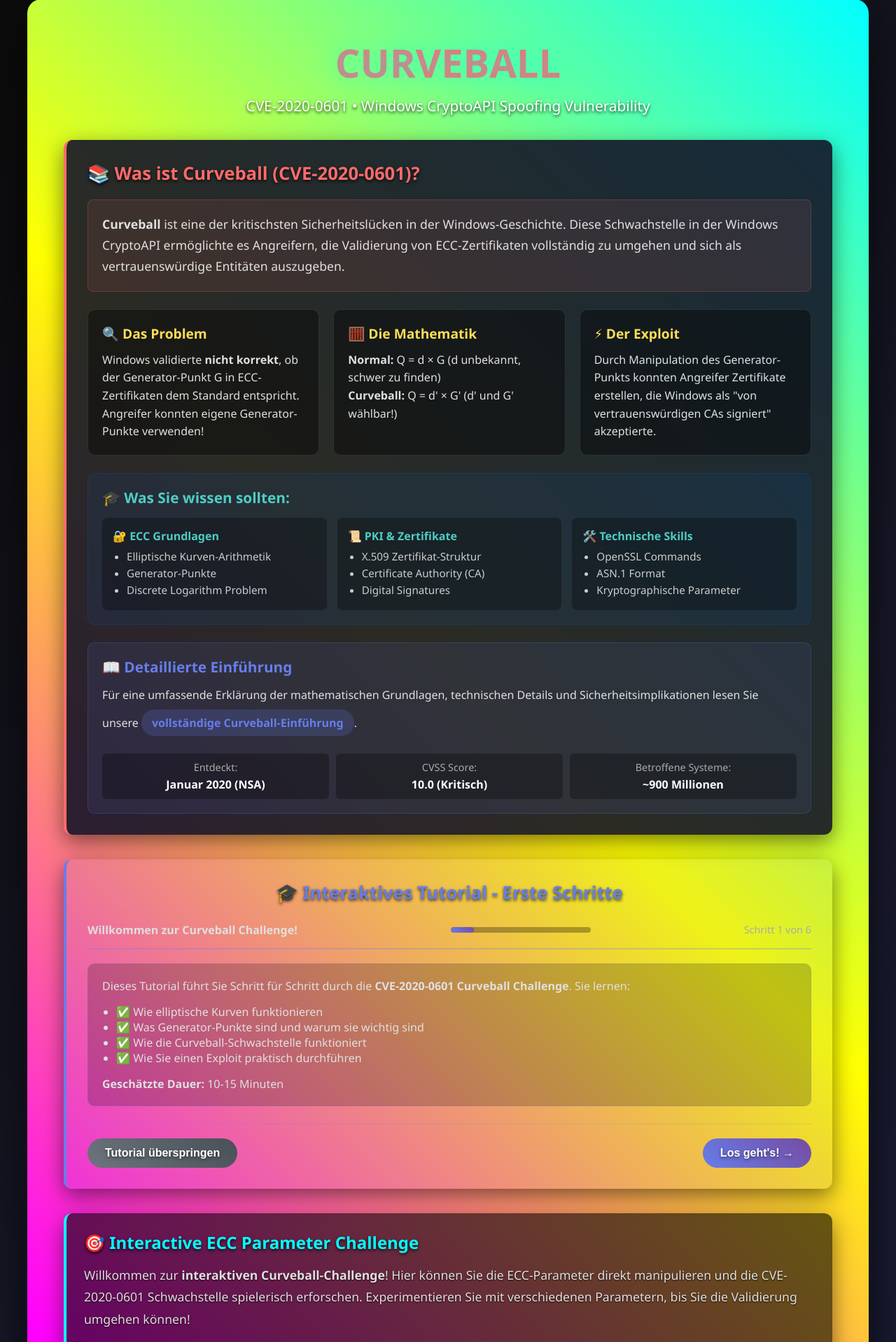
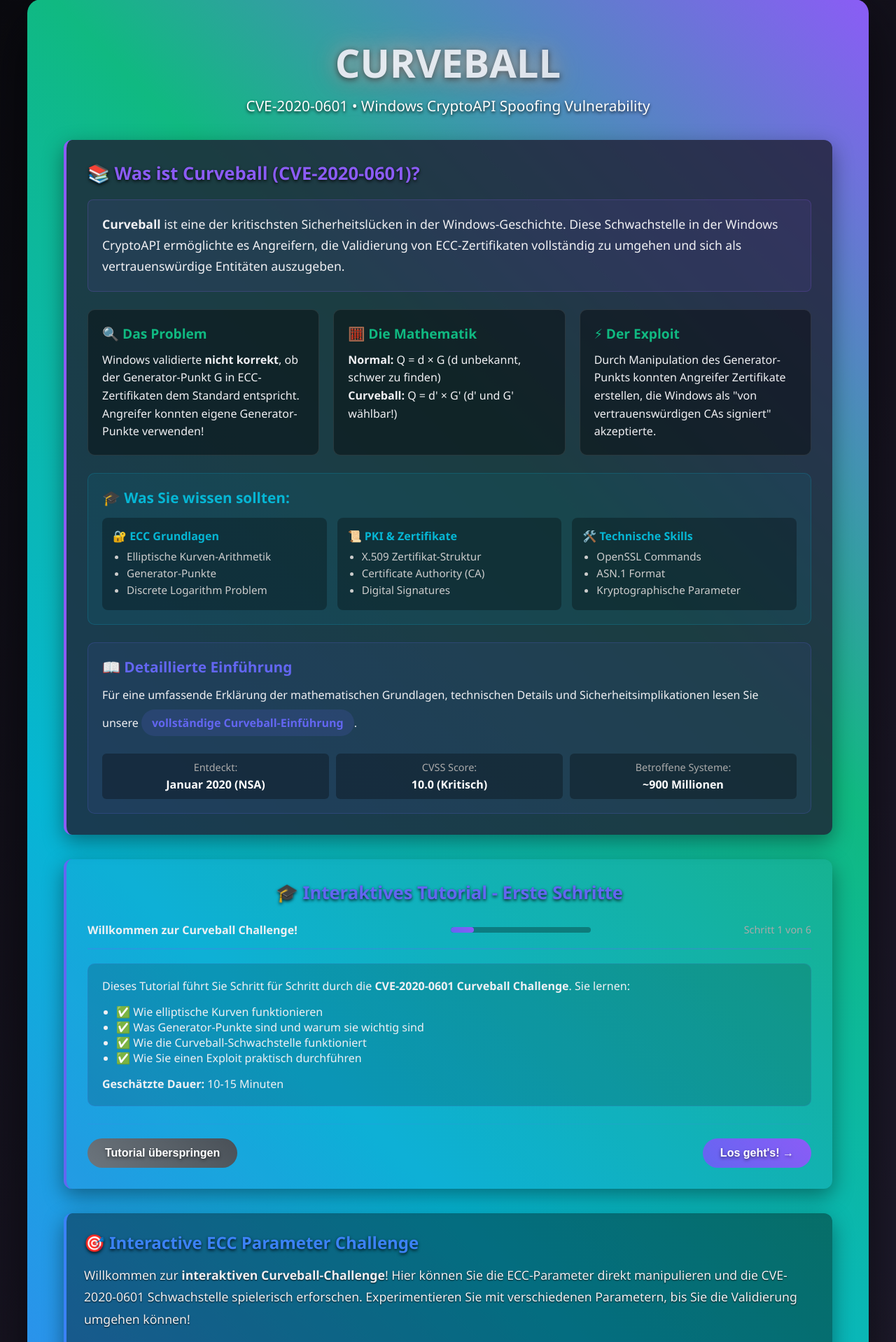
Before and after one commit to crnnr/SS25-Kryptologie2, a Flask app: page / in a window 1280 px wide. Shown: the top 1918 px of the page at 70% size. Run offline with Flask 3, Linux system fonts and the light colour scheme.

Commit message:
adjust docs and design of webpage

```diff
--- a/curveball-ctf/webserver/static/css/style.css
+++ b/curveball-ctf/webserver/static/css/style.css
@@ -6,9 +6,9 @@
 
 body {
     font-family: 'Segoe UI', Tahoma, Geneva, Verdana, sans-serif;
-    background: linear-gradient(135deg, #0c0c0c 0%, #1a1a2e 50%, #16213e 100%);
+    background: linear-gradient(135deg, #0a0a0f 0%, #1a1625 50%, #252438 100%);
     min-height: 100vh;
-    color: #e0e0e0;
+    color: #f0f0f3;
     display: flex;
     align-items: center;
     justify-content: center;
@@ -45,15 +45,15 @@
 }
 
 .container {
-    background: rgba(15, 15, 35, 0.95);
-    backdrop-filter: blur(15px);
-    border: 1px solid rgba(0, 255, 255, 0.3);
+    background: rgba(30, 30, 45, 0.85);
+    backdrop-filter: blur(20px);
+    border: 1px solid rgba(139, 92, 246, 0.25);
     border-radius: 25px;
     padding: 50px;
     max-width: 1200px;
     width: 95%;
-    box-shadow: 0 25px 80px rgba(0, 0, 0, 0.7),
-                0 0 0 1px rgba(255, 255, 255, 0.15) inset;
+    box-shadow: 0 25px 80px rgba(0, 0, 0, 0.6),
+                0 0 0 1px rgba(255, 255, 255, 0.08) inset;
     position: relative;
     text-align: center;
 }
@@ -65,7 +65,7 @@
     left: -2px;
     right: -2px;
     bottom: -2px;
-    background: linear-gradient(45deg, #00ffff, #ff00ff, #ffff00, #00ffff);
+    background: linear-gradient(45deg, #8b5cf6, #3b82f6, #06b6d4, #10b981, #8b5cf6);
     border-radius: 20px;
     z-index: -1;
     animation: borderGlow 3s linear infinite;
@@ -80,14 +80,15 @@
 .logo {
     font-size: 3.5rem;
     font-weight: bold;
-    background: linear-gradient(45deg, #00ffff, #ff6b6b, #4ecdc4);
+    background: linear-gradient(45deg, #ffffff, #e2e8f0, #cbd5e1, #94a3b8);
     background-size: 200% 200%;
     -webkit-background-clip: text;
     -webkit-text-fill-color: transparent;
     background-clip: text;
     animation: gradientShift 4s ease infinite;
     margin-bottom: 10px;
-    text-shadow: 0 0 30px rgba(0, 255, 255, 0.5);
+    text-shadow: 0 0 30px rgba(255, 255, 255, 0.8), 0 0 60px rgba(255, 255, 255, 0.4);
+    filter: drop-shadow(0 2px 4px rgba(0, 0, 0, 0.9));
 }
 
 @keyframes gradientShift {
@@ -105,17 +106,17 @@
 }
 
 .challenge-info {
-    background: rgba(0, 0, 0, 0.6);
-    border-left: 4px solid #00ffff;
+    background: rgba(0, 0, 0, 0.4);
+    border-left: 4px solid #3b82f6;
     padding: 25px;
     margin: 35px 0;
     border-radius: 12px;
     text-align: left;
-    box-shadow: 0 10px 30px rgba(0, 0, 0, 0.5);
+    box-shadow: 0 10px 30px rgba(0, 0, 0, 0.4);
 }
 
 .challenge-info h3 {
-    color: #00ffff;
+    color: #3b82f6;
     margin-bottom: 15px;
     font-size: 1.5rem;
     text-shadow: 0 2px 4px rgba(0, 0, 0, 0.8);
@@ -123,38 +124,38 @@
 
 .challenge-info p {
     line-height: 1.8;
-    color: #e0e0e0;
+    color: #f0f0f3;
     font-size: 1.1rem;
     text-shadow: 0 1px 2px rgba(0, 0, 0, 0.8);
 }
 
 .introduction-section {
-    background: rgba(20, 20, 40, 0.9);
-    border-left: 4px solid #ff6b6b;
+    background: rgba(30, 30, 50, 0.8);
+    border-left: 4px solid #8b5cf6;
     padding: 30px;
     margin: 35px 0;
     border-radius: 12px;
     text-align: left;
-    box-shadow: 0 10px 30px rgba(0, 0, 0, 0.5);
+    box-shadow: 0 10px 30px rgba(0, 0, 0, 0.4);
 }
 
 .introduction-section h3 {
-    color: #ff6b6b;
+    color: #8b5cf6;
     margin-bottom: 20px;
     font-size: 1.6rem;
     text-shadow: 0 2px 4px rgba(0, 0, 0, 0.8);
 }
 
 .intro-content {
-    color: #e0e0e0;
+    color: #f0f0f3;
 }
 
 .intro-overview {
-    background: rgba(255, 107, 107, 0.1);
+    background: rgba(139, 92, 246, 0.08);
     padding: 20px;
     border-radius: 8px;
     margin-bottom: 25px;
-    border: 1px solid rgba(255, 107, 107, 0.2);
+    border: 1px solid rgba(139, 92, 246, 0.2);
 }
 
 .intro-overview p {
@@ -178,7 +179,7 @@
 }
 
 .detail-box h4 {
-    color: #ffdd57;
+    color: #10b981;
     margin-bottom: 12px;
     font-size: 1.2rem;
 }
@@ -192,13 +193,13 @@
 .knowledge-requirements {
     margin: 25px 0;
     padding: 20px;
-    background: rgba(0, 100, 200, 0.1);
+    background: rgba(6, 182, 212, 0.08);
     border-radius: 10px;
-    border: 1px solid rgba(0, 100, 200, 0.2);
+    border: 1px solid rgba(6, 182, 212, 0.2);
 }
 
 .knowledge-requirements h4 {
-    color: #4ecdc4;
+    color: #06b6d4;
     margin-bottom: 15px;
     font-size: 1.3rem;
 }
@@ -216,7 +217,7 @@
 }
 
 .knowledge-item strong {
-    color: #4ecdc4;
+    color: #06b6d4;
     display: block;
     margin-bottom: 8px;
 }
@@ -235,23 +236,23 @@
 .resources-section {
     margin-top: 25px;
     padding: 20px;
-    background: rgba(102, 126, 234, 0.1);
+    background: rgba(99, 102, 241, 0.08);
     border-radius: 10px;
-    border: 1px solid rgba(102, 126, 234, 0.2);
+    border: 1px solid rgba(99, 102, 241, 0.2);
 }
 
 .resources-section h4 {
-    color: #667eea;
+    color: #6366f1;
     margin-bottom: 15px;
     font-size: 1.3rem;
 }
 
 .resource-link {
-    color: #667eea;
+    color: #6366f1;
     text-decoration: none;
     font-weight: bold;
     padding: 8px 15px;
-    background: rgba(102, 126, 234, 0.2);
+    background: rgba(99, 102, 241, 0.15);
     border-radius: 20px;
     transition: all 0.3s ease;
     display: inline-block;
@@ -688,17 +689,17 @@
 
 /* Interactive Tutorial System */
 .tutorial-section {
-    background: rgba(102, 126, 234, 0.1);
-    border-left: 4px solid #667eea;
+    background: rgba(99, 102, 241, 0.08);
+    border-left: 4px solid #6366f1;
     padding: 30px;
     margin: 35px 0;
     border-radius: 12px;
     text-align: left;
-    box-shadow: 0 10px 30px rgba(0, 0, 0, 0.5);
+    box-shadow: 0 10px 30px rgba(0, 0, 0, 0.4);
 }
 
 .tutorial-section h3 {
-    color: #667eea;
+    color: #6366f1;
     margin-bottom: 25px;
     font-size: 1.6rem;
     text-shadow: 0 2px 4px rgba(0, 0, 0, 0.8);
@@ -731,7 +732,7 @@
     align-items: center;
     margin-bottom: 20px;
     padding-bottom: 15px;
-    border-bottom: 2px solid rgba(102, 126, 234, 0.3);
+    border-bottom: 2px solid rgba(99, 102, 241, 0.25);
 }
 
 .tutorial-progress {
@@ -744,7 +745,7 @@
 }
 
 .tutorial-progress-bar {
-    background: linear-gradient(45deg, #667eea, #764ba2);
+    background: linear-gradient(45deg, #6366f1, #8b5cf6);
     height: 100%;
     border-radius: 20px;
     width: 0%;
@@ -752,16 +753,16 @@
 }
 
 .tutorial-content {
-    background: rgba(0, 0, 0, 0.2);
+    background: rgba(0, 0, 0, 0.15);
     padding: 20px;
     border-radius: 10px;
     margin: 20px 0;
-    border: 1px solid rgba(102, 126, 234, 0.2);
+    border: 1px solid rgba(99, 102, 241, 0.15);
 }
 
 .tutorial-example {
-    background: rgba(78, 205, 196, 0.1);
-    border: 1px solid rgba(78, 205, 196, 0.3);
+    background: rgba(6, 182, 212, 0.08);
+    border: 1px solid rgba(6, 182, 212, 0.25);
     padding: 15px;
     border-radius: 8px;
     margin: 15px 0;
@@ -788,11 +789,11 @@
     align-items: center;
     margin-top: 25px;
     padding-top: 20px;
-    border-top: 1px solid rgba(102, 126, 234, 0.2);
+    border-top: 1px solid rgba(99, 102, 241, 0.15);
 }
 
 .tutorial-btn {
-    background: linear-gradient(45deg, #667eea, #764ba2);
+    background: linear-gradient(45deg, #6366f1, #8b5cf6);
     border: none;
     padding: 12px 25px;
     font-size: 1rem;
--- a/curveball-ctf/webserver/templates/introduction.html
+++ b/curveball-ctf/webserver/templates/introduction.html
@@ -77,8 +77,8 @@
 
         .content h1 {
             color: #00ffff;
-            font-size: 2.5rem;
-            margin: 40px 0 20px 0;
+            font-size: 1.0rem;
+            margin: 0px 0 0px 0;
             text-shadow: 0 2px 4px rgba(0, 0, 0, 0.8);
         }
 
@@ -140,7 +140,7 @@
             background: none;
             padding: 0;
             color: #00ff00;
-            font-size: 0.9rem;
+            font-size: 0.75rem;
             line-height: 1.4;
         }
 
```
Also changed, not shown: other parts of curveball-ctf/webserver/static/css/style.css (+71 -71 lines), curveball-ctf/webserver/CURVEBALL_INTRODUCTION.md (+0 -13 lines), 14 other files.
